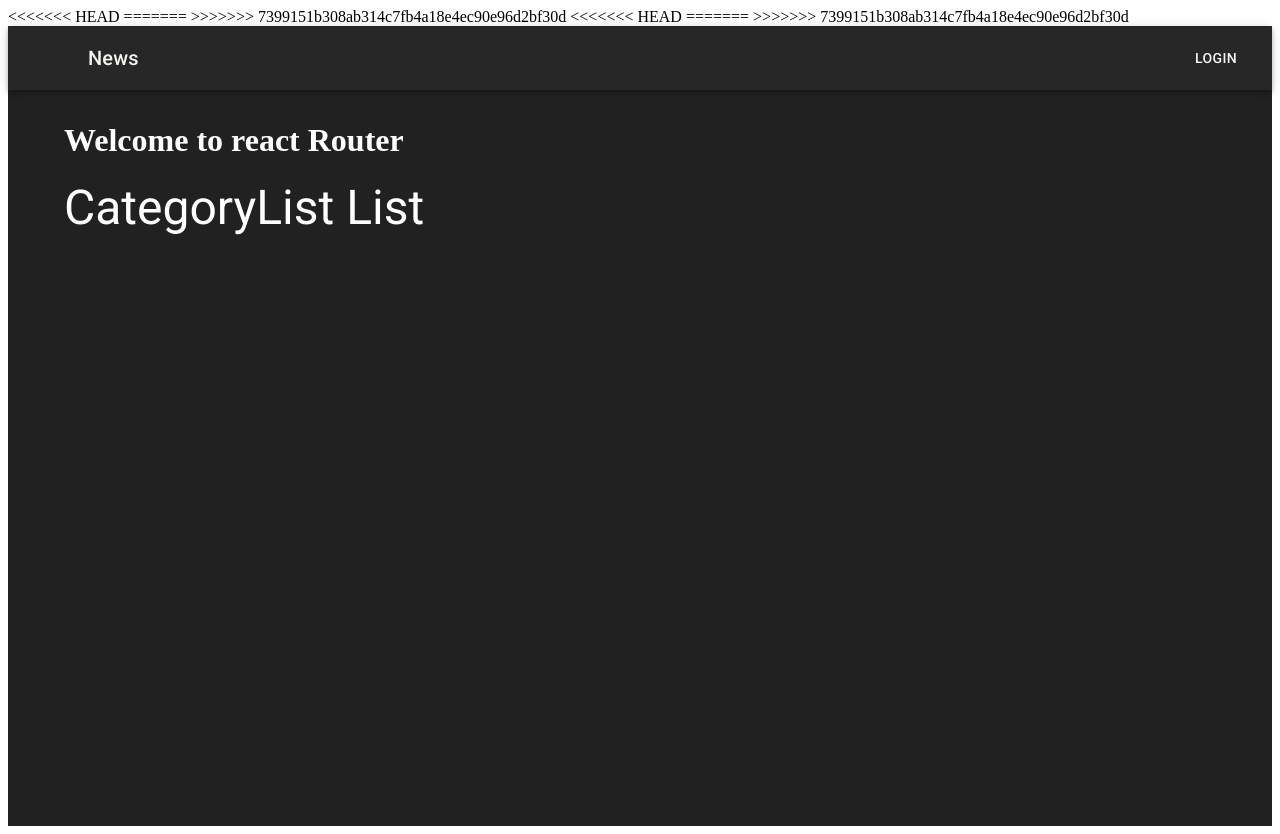
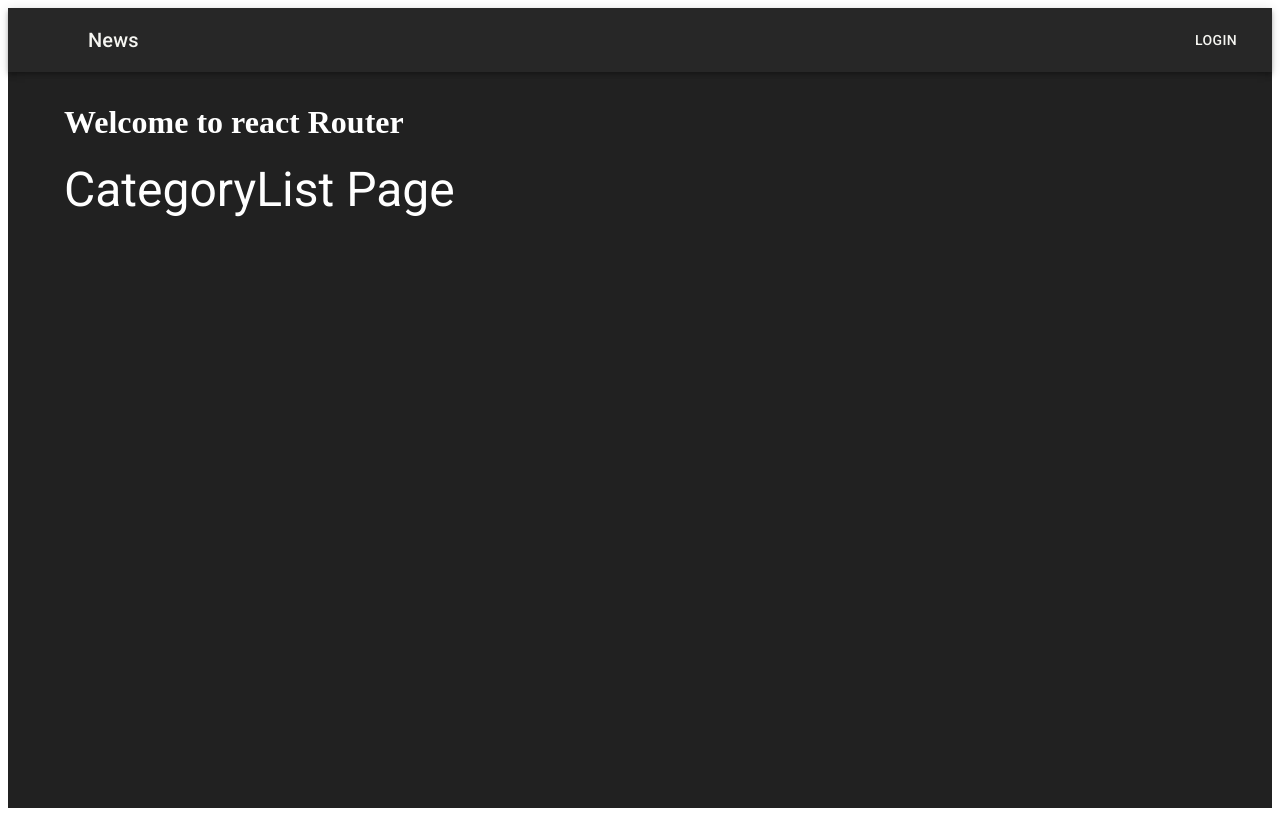
Before and after one commit to elilourenco/react-redux-app, a React (Create React App) app: page / in a window 1280 px wide. Built offline with nearby package versions, Linux system fonts and the light colour scheme; some icons are missing.

Commit message:
see the categories

```diff
--- a/public/index.html
+++ b/public/index.html
@@ -9,7 +9,6 @@
       name="description"
       content="Web site created using create-react-app"
     />
-<<<<<<< HEAD
 
     <link rel="preconnect" href="https://fonts.googleapis.com" />
     <link rel="preconnect" href="https://fonts.gstatic.com" crossorigin />
@@ -28,8 +27,6 @@
 
 
 
-=======
->>>>>>> 7399151b308ab314c7fb4a18e4ec90e96d2bf30d
     <link rel="apple-touch-icon" href="%PUBLIC_URL%/logo192.png" />
     <!--
       manifest.json provides metadata used when your web app is installed on a
@@ -45,11 +42,7 @@
       work correctly both with client-side routing and a non-root public URL.
       Learn how to configure a non-root public URL by running `npm run build`.
     -->
-<<<<<<< HEAD
     <title>React App</title>
-=======
-    <title>React Redux App</title>
->>>>>>> 7399151b308ab314c7fb4a18e4ec90e96d2bf30d
   </head>
   <body>
     <noscript>You need to enable JavaScript to run this app.</noscript>
--- a/src/App.tsx
+++ b/src/App.tsx
@@ -20,7 +20,7 @@ export default function ButtonUsage() {
     <Layout>
     <h1>Welcome to react Router</h1>
     <Routes>
-      <Route path="/" element={<CategoryList/>} />
+      <Route path="/" element={<CategoryCreate/>} />
 
       <Route path="/categories" element={<CategoryList/>} />
       <Route path ="/categories/create" element={<CategoryCreate/>} />
```
